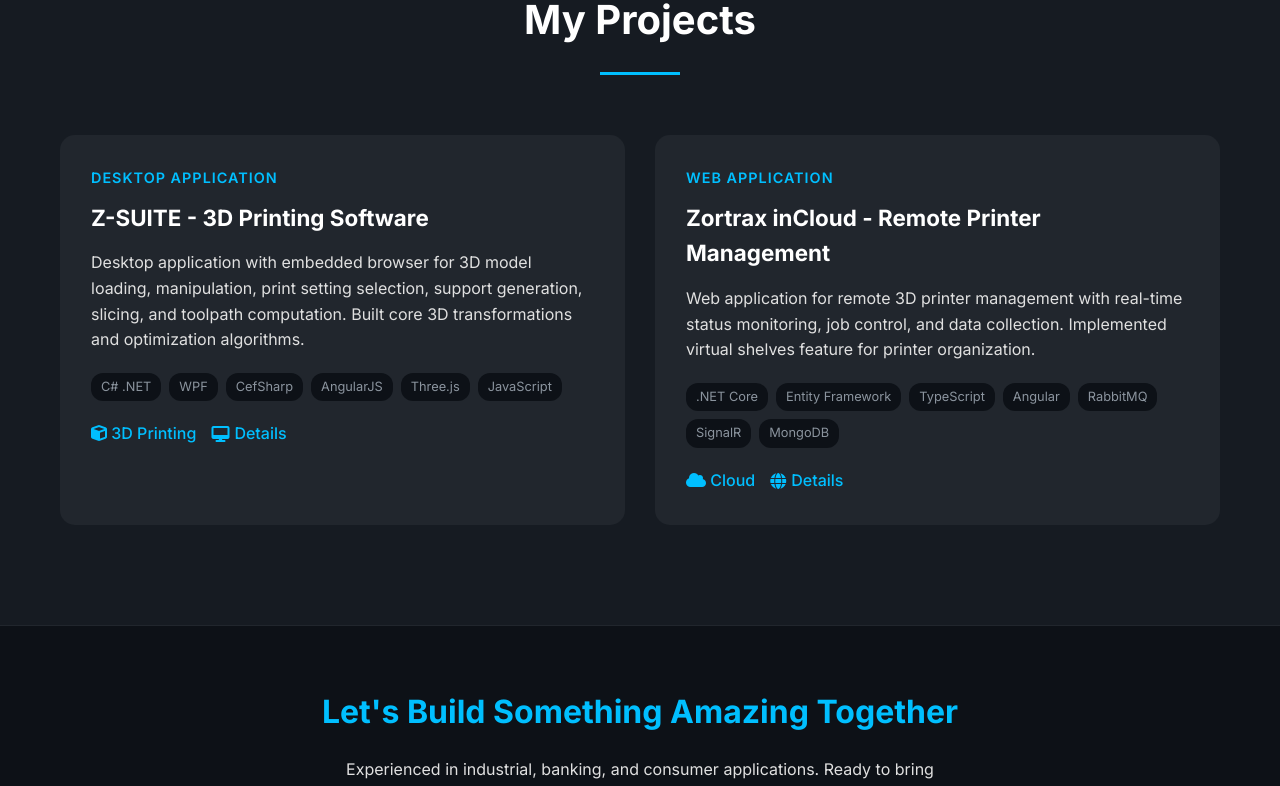
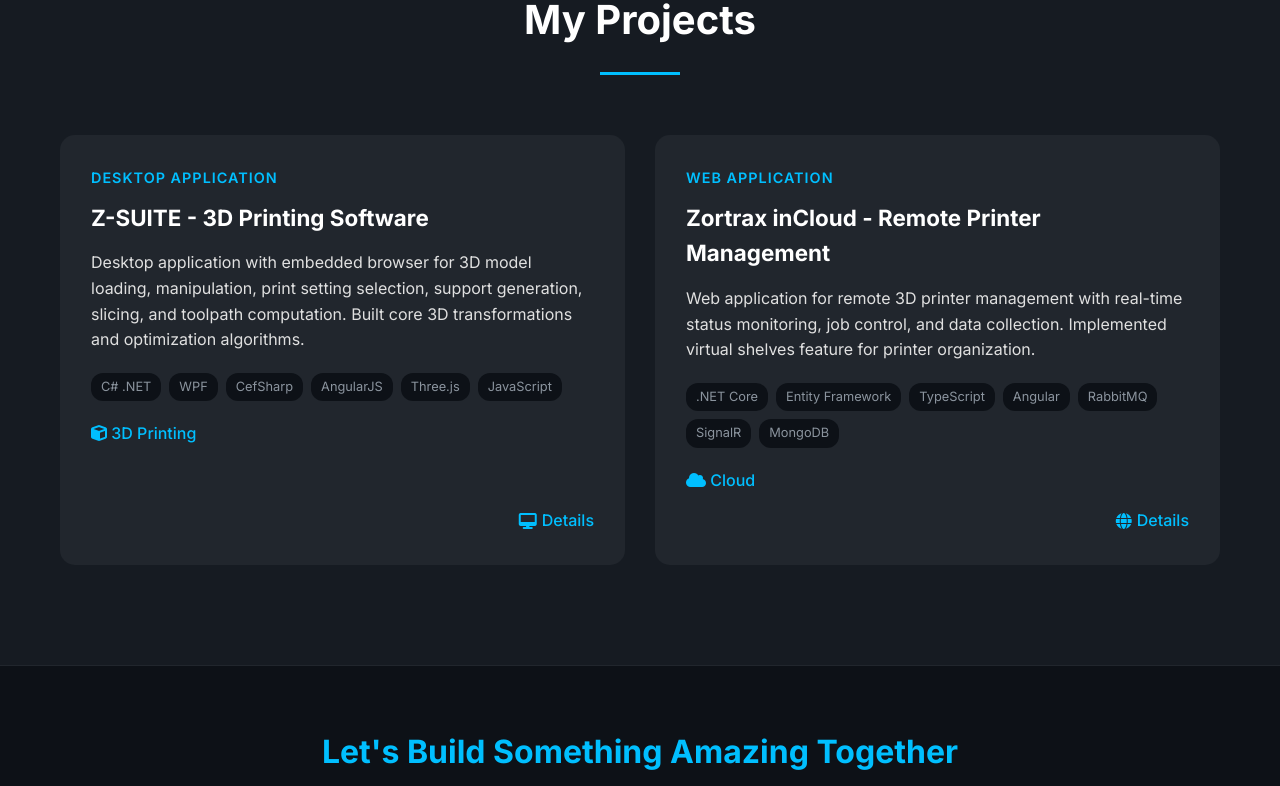
Before and after one commit to PawelWielga/dihor, a React (Vite) app: page / in a window 1280 px wide. Shown: the part 1820-2606 px from the top of the page. Built offline with nearby package versions, Linux system fonts and the light colour scheme.

Commit message:
Make project cards clickable and reposition details button

```diff
--- a/src/components/Projects.jsx
+++ b/src/components/Projects.jsx
@@ -1,12 +1,17 @@
-import { Link } from 'react-router-dom'
+import { Link, useNavigate } from 'react-router-dom'
 
 function Projects() {
+  const navigate = useNavigate()
+
   return (
     <section id="projects" className="section">
       <div className="container">
         <h2 className="section-title scroll-animate">My Projects</h2>
         <div className="projects-grid">
-          <div className="project-card scroll-animate">
+          <div
+            className="project-card scroll-animate"
+            onClick={() => navigate('/project/z-suite')}
+          >
             <div className="project-type">Desktop Application</div>
             <h3>Z-SUITE - 3D Printing Software</h3>
             <p>
@@ -24,16 +29,23 @@
               <span>JavaScript</span>
             </div>
             <div className="project-links">
-              <a href="#">
+              <a href="#" onClick={e => e.stopPropagation()}>
                 <i className="fas fa-cube" /> 3D Printing
               </a>
-              <Link to="/project/z-suite" className="details-link">
+              <Link
+                to="/project/z-suite"
+                className="details-link"
+                onClick={e => e.stopPropagation()}
+              >
                 <i className="fas fa-desktop" /> Details
               </Link>
             </div>
           </div>
 
-          <div className="project-card scroll-animate">
+          <div
+            className="project-card scroll-animate"
+            onClick={() => navigate('/project/incloud')}
+          >
             <div className="project-type">Web Application</div>
             <h3>Zortrax inCloud - Remote Printer Management</h3>
             <p>
@@ -51,10 +63,14 @@
               <span>MongoDB</span>
             </div>
             <div className="project-links">
-              <a href="#">
+              <a href="#" onClick={e => e.stopPropagation()}>
                 <i className="fas fa-cloud" /> Cloud
               </a>
-              <Link to="/project/incloud" className="details-link">
+              <Link
+                to="/project/incloud"
+                className="details-link"
+                onClick={e => e.stopPropagation()}
+              >
                 <i className="fas fa-globe" /> Details
               </Link>
             </div>
--- a/src/index.css
+++ b/src/index.css
@@ -329,8 +329,11 @@
             background: var(--bg-tertiary);
             border-radius: 15px;
             padding: 30px;
+            padding-bottom: 70px;
             transition: all 0.3s ease;
             border: 1px solid transparent;
+            cursor: pointer;
+            position: relative;
         }
 
         .project-card:hover {
@@ -390,6 +393,9 @@
             display: inline-flex;
             align-items: center;
             gap: 5px;
+            position: absolute;
+            right: 30px;
+            bottom: 30px;
         }
 
         .project-links a:hover {
```
